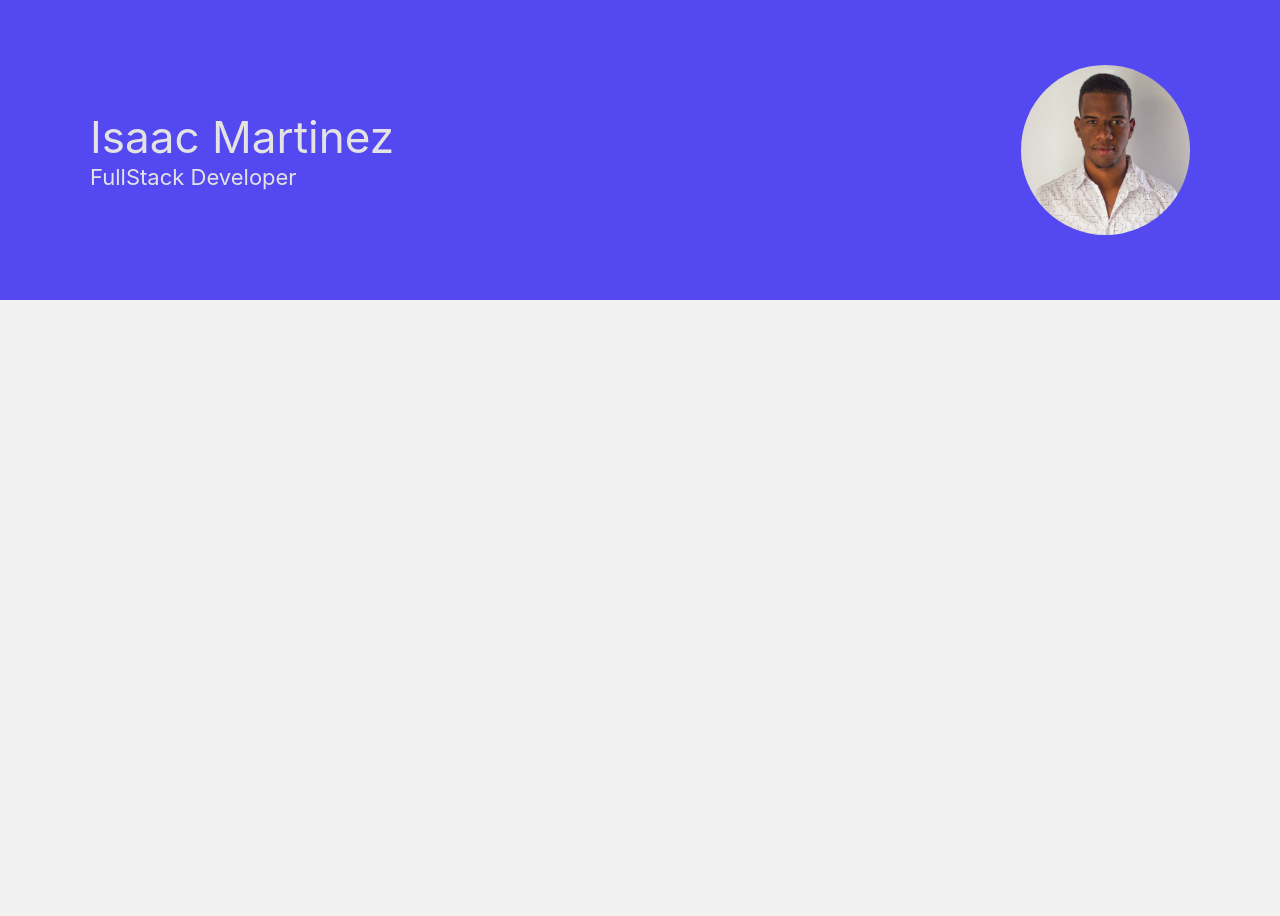
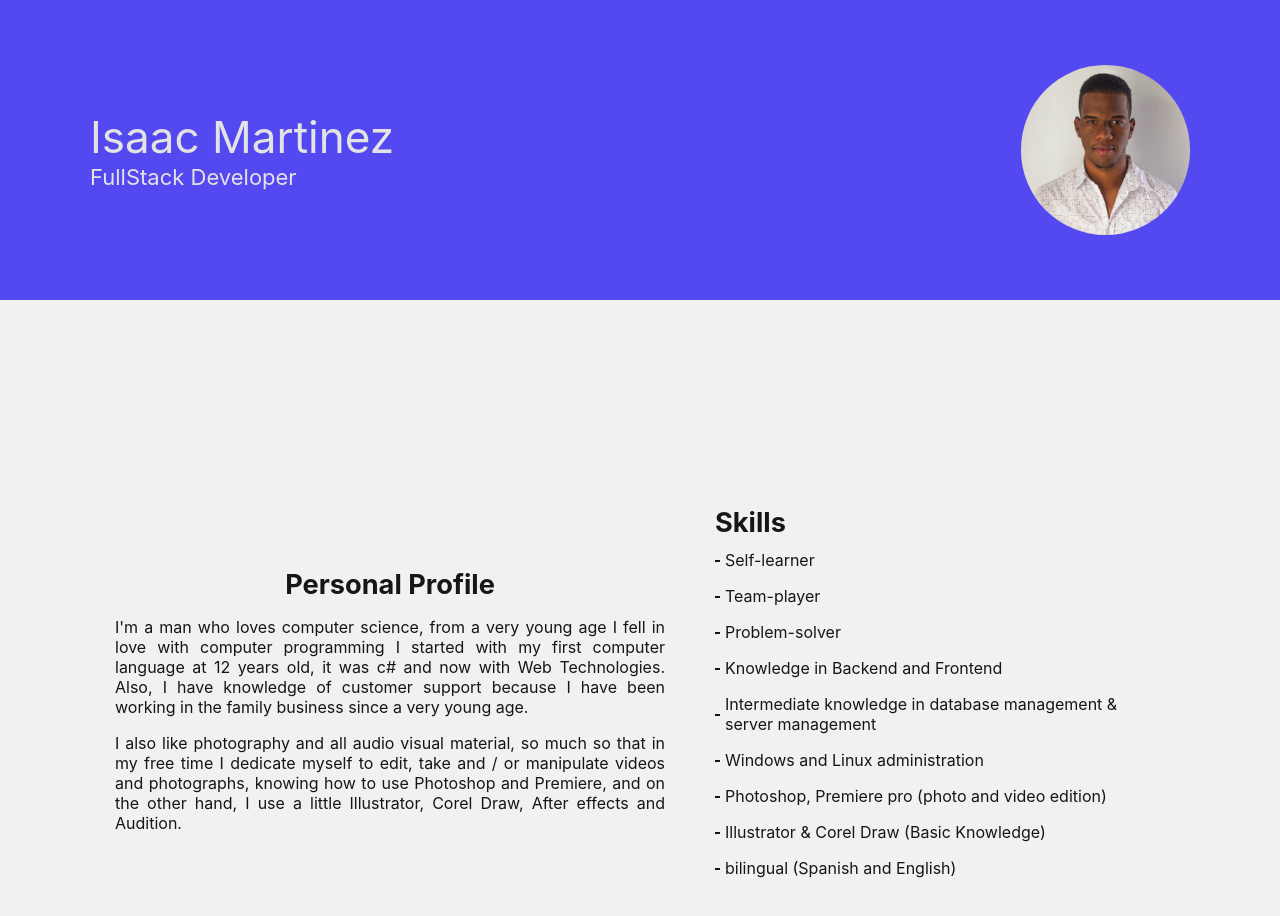
Before and after one commit to isaacismaelx14/portfolio_next, a Next.js app: page / in a window 1280 px wide. Shown: the top 916 px of the page. Before the commit the page ends 800 px from the top, so only its background shows below. Built offline with nearby package versions, Linux system fonts and the light colour scheme.

Commit message:
Create about section

```diff
--- /dev/null
+++ b/components/AboutMe.tsx
@@ -0,0 +1,19 @@
+import PersonalProfile from "./_PersonalProfile";
+import Skills from "./_Skills";
+
+function AboutMe() {
+  return (
+    <section className="about-me" id="about">
+      <div className="about-me__container">
+        <div className="about-me__container--start" id="personal-profile">
+          <PersonalProfile />
+        </div>
+        <div className="about-me__container--end" id="skills">
+          <Skills />
+        </div>
+      </div>
+    </section>
+  );
+}
+
+export default AboutMe;
--- /dev/null
+++ b/components/_PersonalProfile.tsx
@@ -0,0 +1,41 @@
+function PersonalProfile() {
+  return (
+    <>
+      <h2>Personal Profile</h2>
+      <p>
+        I&apos;m a man who loves computer science, from a very young age I fell
+        in love with computer programming I started with my first computer
+        language at 12 years old, it was c# and now with Web Technologies. Also,
+        I have knowledge of customer support because I have been working in the
+        family business since a very young age.
+      </p>
+      <p>
+        I also like photography and all audio visual material, so much so that
+        in my free time I dedicate myself to edit, take and / or manipulate
+        videos and photographs, knowing how to use Photoshop and Premiere, and
+        on the other hand, I use a little Illustrator, Corel Draw, After effects
+        and Audition.
+      </p>
+
+      <style jsx>{`
+        p,
+        h2 {
+          color: var(--black);
+        }
+
+        h2 {
+          font-size: 1.7rem;
+          text-align: center;
+        }
+
+        p {
+          margin-top: 1rem;
+          font-size: 1rem;
+          text-align: justify;
+        }
+      `}</style>
+    </>
+  );
+}
+
+export default PersonalProfile;
--- /dev/null
+++ b/components/_Skills.tsx
@@ -0,0 +1,15 @@
+import Me from "../data/me.json";
+function Skills() {
+  return (
+    <>
+      <h2>Skills</h2>
+      <ul>
+        {Me.skills.map((skill, index) => (
+          <li key={index}>{skill}</li>
+        ))}
+      </ul>
+    </>
+  );
+}
+
+export default Skills;
--- /dev/null
+++ b/data/me.json
@@ -0,0 +1,41 @@
+{
+  "firstname": "isaac",
+  "midname": "ismael",
+  "first_lastname": "martinez",
+  "second_lastname": "medrano",
+  "email": "isaacismaelx14@gmail.com",
+  "languages": ["es", "en"],
+  "skills": [
+    "Self-learner",
+    "Team-player",
+    "Problem-solver",
+    "Knowledge in Backend and Frontend",
+    "Intermediate knowledge in database management & server management",
+    "Windows and Linux administration",
+    "Photoshop, Premiere pro (photo and video edition)",
+    "Illustrator & Corel Draw (Basic Knowledge)",
+    "bilingual (Spanish and English)"
+  ],
+  "technologies": [
+    {
+      "name": "HTML",
+      "percentage": 99.9
+    },
+    {
+      "name": "CSS",
+      "percentage": 99.9
+    },
+    {
+      "name": "Javascript",
+      "percentage": 99.9
+    },
+    {
+      "name": "ReactJS",
+      "percentage": 98.9
+    },
+    {
+      "name": "NodeJS",
+      "percentage": 85
+    }
+  ]
+}
--- a/pages/index.tsx
+++ b/pages/index.tsx
@@ -1,10 +1,12 @@
 import type { NextPage } from "next";
+import AboutMe from "../components/AboutMe";
 import Home from "../components/Home";
 
 const Main: NextPage = () => {
   return (
     <main className="main">
       <Home />
+      <AboutMe />
     </main>
   );
 };
--- a/styles/_normalizer.scss
+++ b/styles/_normalizer.scss
@@ -2,6 +2,7 @@
     box-sizing: border-box;
     margin: 0;
     padding: 0;
+    scroll-behavior: smooth;
 }
 
 html,
--- /dev/null
+++ b/styles/components/_about-me.scss
@@ -0,0 +1,40 @@
+.about-me {
+    height: 100vh;
+    width: 100%;
+
+    &__container {
+        display: flex;
+        flex-direction: column;
+        height: 100%;
+        margin: auto;
+        max-width: remCalc(1100px);
+        width: 100%;
+
+        @include breakpoints(large) {
+            flex-direction: row;
+        }
+
+        &--start {
+            align-items: center;
+            display: flex;
+            flex-direction: column;
+            margin: auto;
+            max-width: 600px;
+            padding: remCalc(10px 25px);
+            width: 100%;
+        }
+
+        &--end {
+            margin: auto;
+            max-width: 600px;
+            padding: remCalc(10px 25px);
+            width: 100%;
+
+            @include breakpoints(large) {
+                width: 60%;
+            }
+        }
+    }
+
+
+}
--- /dev/null
+++ b/styles/components/_skills.scss
@@ -0,0 +1,37 @@
+#skills {
+    display: flex;
+    flex-direction: column;
+    gap: remCalc(10px);
+
+    h2,
+    ul {
+        color: $black;
+    }
+
+    h2 {
+        font-size: 1.7rem;
+    }
+
+    ul {
+        flex-direction: column;
+        font-size: 1rem;
+        list-style: none;
+        margin-top: 0.1rem;
+        padding-left: remCalc(10px);
+    }
+
+    li {
+        margin-bottom: 1rem;
+        position: relative;
+    }
+
+    li::after {
+        background-color: $black;
+        content: "";
+        height: remCalc(2px);
+        left: remCalc(-10px);
+        position: absolute;
+        top: 50%;
+        width: remCalc(5px);
+    }
+}
--- a/styles/components/index.scss
+++ b/styles/components/index.scss
@@ -1 +1,3 @@
 @import "./home";
+@import "./about-me";
+@import "./skills";
```
